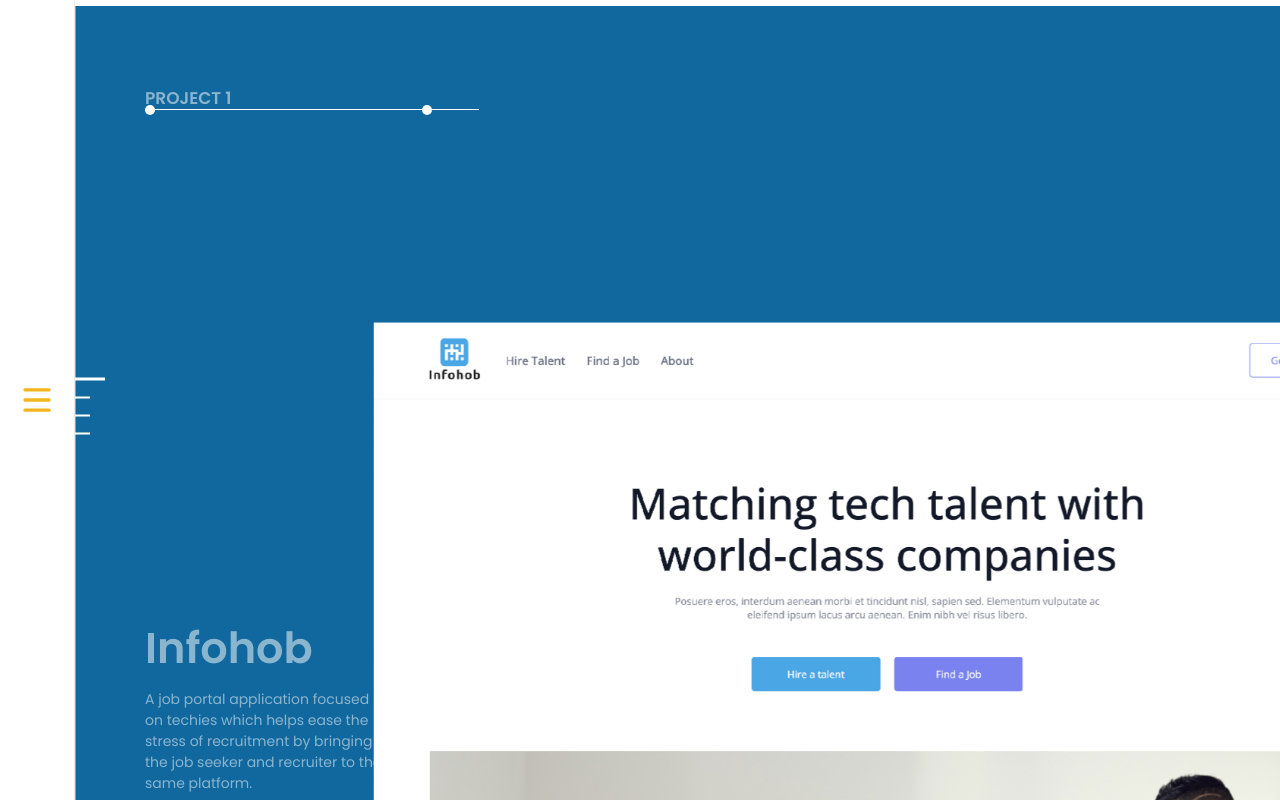
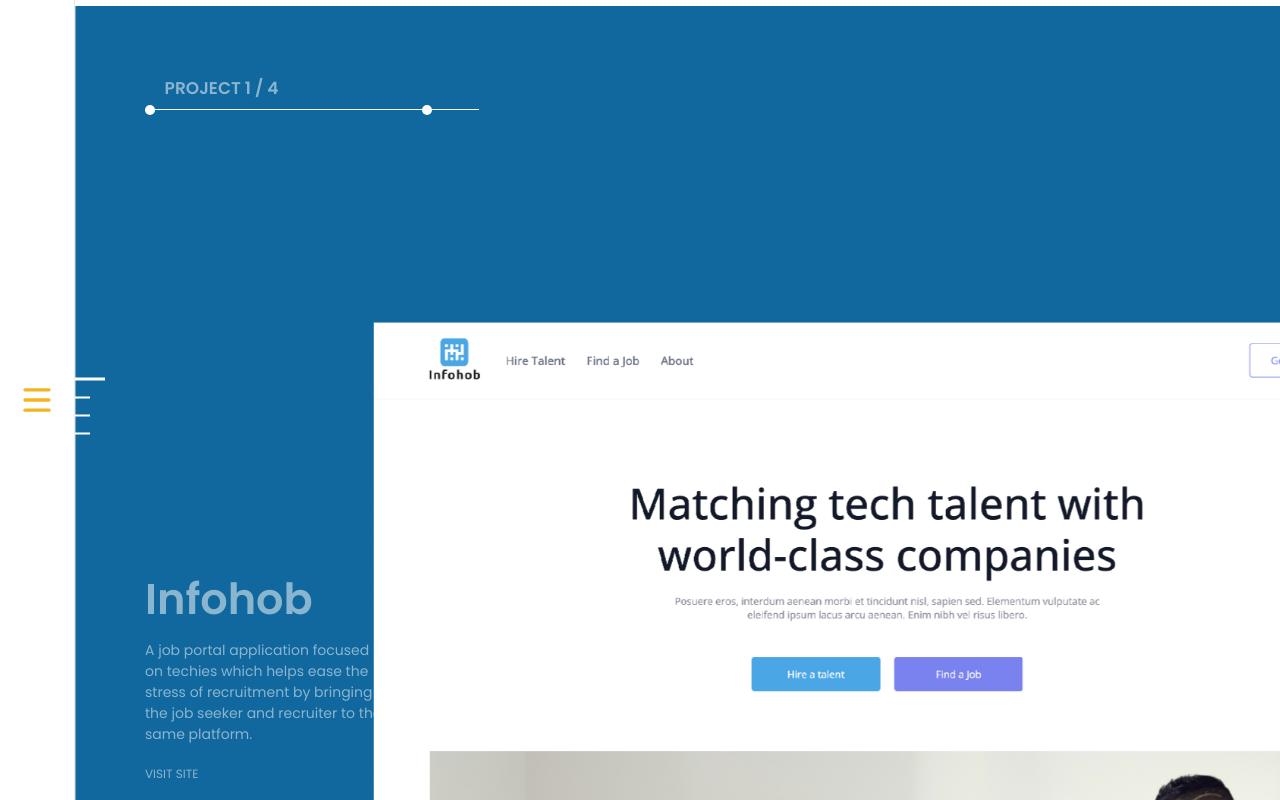
Before and after one commit to sadon26/ashaolu-dayo-portfolio, a React (Create React App) app: page / in a window 1280 px wide. Both pictures are taken after a click on the button "View Projects". Built offline with nearby package versions, Linux system fonts and the light colour scheme.

Commit message:
update made

```diff
--- a/src/components/Project/index.js
+++ b/src/components/Project/index.js
@@ -1,13 +1,15 @@
 import React from 'react';
 
-const Project = ({ slide, index }) => {
+const Project = ({ slide, index, slidesLiegth }) => {
   return (
     <div className={`h-screen swiper-${index + 1} relative`}>
       <div className="h-full">
         <img className="w-full h-full fit-image" src={slide.logo} alt={slide.alt} />
       </div>
       <div className="project__heading w-full absolute">
-        <p className="fs-17 mb-2 display-block project__heading-title fw-600">PROJECT {index + 1}</p>
+        <p className="fs-17 mb-2 display-block project__heading-title fw-600">
+          PROJECT {index + 1} / {slidesLiegth}
+        </p>
         <div className="project__heading-separator" />
       </div>
       <div className="project__description absolute w-60">
--- a/src/components/Projects/index.js
+++ b/src/components/Projects/index.js
@@ -77,7 +77,7 @@
       >
         {slides.map((slide, index) => (
           <SwiperSlide key={index}>
-            <Project slide={slide} index={index} />
+            <Project slide={slide} index={index} slidesLiegth={slides.length} />
           </SwiperSlide>
         ))}
       </Swiper>
--- a/src/utils/gsapAnimations.js
+++ b/src/utils/gsapAnimations.js
@@ -16,10 +16,10 @@
     `.swiper-${slide.realIndex + 1} .project__heading-title`,
     {
       autoAlpha: 0,
-      y: 20,
+      x: 40,
     },
     {
-      y: 0,
+      x: 0,
       autoAlpha: 1,
       duration: 1,
       delay: 1,
@@ -41,7 +41,7 @@
   gsap.fromTo(
     `.swiper-${slide.realIndex + 1} .project__description`,
     {
-      y: 200,
+      y: 100,
       autoAlpha: 0,
     },
     {
```
